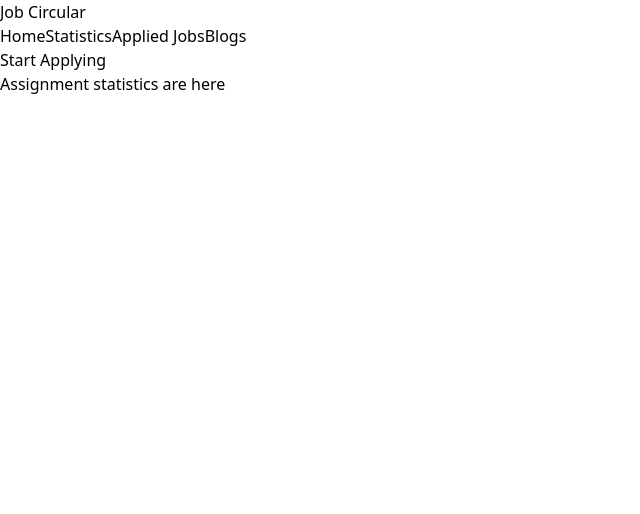
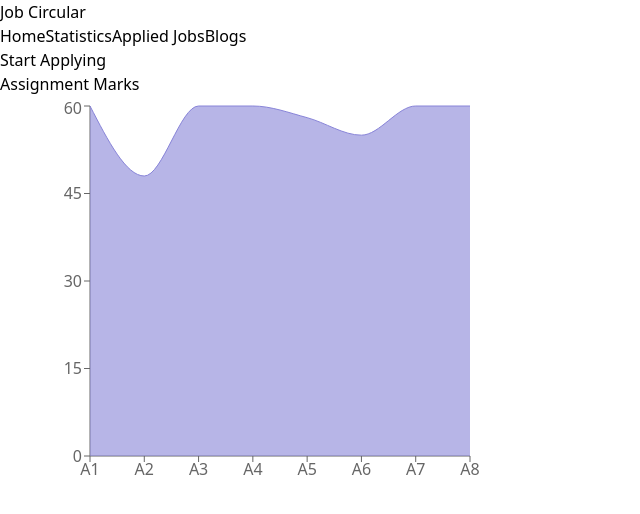
Before and after one commit to Shahinur2010/assignment-9, a React (Vite) app: page /statistics in a window 1280 px wide. Shown: the top 514 px of the page, without its empty margins (0-640 px from the left). Built offline with nearby package versions, Linux system fonts and the light colour scheme.

Commit message:
statistics part complete

```diff
--- a/package.json
+++ b/package.json
@@ -11,7 +11,8 @@
   "dependencies": {
     "react": "^18.2.0",
     "react-dom": "^18.2.0",
-    "react-router-dom": "^6.10.0"
+    "react-router-dom": "^6.10.0",
+    "recharts": "^2.5.0"
   },
   "devDependencies": {
     "@types/react": "^18.0.28",
--- /dev/null
+++ b/public/assignmentMarks.json
@@ -0,0 +1,42 @@
+[
+    {
+        "id": 1,
+        "assignment": "A1",
+        "marks":60
+    },
+    {
+        "id": 2,
+        "assignment": "A2",
+        "marks":48
+    },
+    {
+        "id": 3,
+        "assignment": "A3",
+        "marks":60
+    },
+    {
+        "id": 4,
+        "assignment": "A4",
+        "marks":60
+    },
+    {
+        "id": 5,
+        "assignment": "A5",
+        "marks":58
+    },
+    {
+        "id": 6,
+        "assignment": "A6",
+        "marks":55
+    },
+    {
+        "id": 7,
+        "assignment": "A7",
+        "marks":60
+    },
+    {
+        "id": 8,
+        "assignment": "A8",
+        "marks":60
+    }
+]
--- a/src/components/Blogs.jsx
+++ b/src/components/Blogs.jsx
@@ -3,6 +3,7 @@ import React from 'react';
 const Blogs = () => {
     return (
         <div className='text-xl font-semibold my-6 p-4'>
+            <h1 className='text-center font-bold text-3xl my-6'>Answers of the required questions</h1>
             <div className='my-4'>1. React's Context API is a popular choice for global state. The React Context API is designed for prop drilling· This means that the props can be accessed from any component. It makes it possible to pass data from parent to children nested deep down the component tree directly, instead of passing it down through a chain of props.
             </div>
             <div className='my-4'>2. Hooks are reusable functions. Custom Hooks are functions. Usually, they start with the word “use” (important convention). Custom React hooks are an essential tool that can add special, unique functionality to the React applications. When component logic that needs to be used by multiple components, we can extract that logic to a custom Hook.
--- a/src/components/FeaturedJob.jsx
+++ b/src/components/FeaturedJob.jsx
@@ -1,18 +1,19 @@
 import React from 'react';
+import { Link } from 'react-router-dom';
 
 const FeaturedJob = ({ featuredJob }) => {
-    console.log(featuredJob)
-    const { id, companyLogo, jobTitle, companyName, contactInfo, educationalRequirements, experience, fulltime, jobDescription, jobResponsibility, remote, salary } = featuredJob;
+
+    const { id, companyLogo, jobTitle, companyName, contactInfo, educationalRequirements, experience, fulltime, jobDescription, jobResponsibility, remote, salary,location } = featuredJob;
     return (
-        <div className='p-2'>
-            <img className='w-36 rounded-md' src={companyLogo} alt="" />
+        <div className='p-4'>
+            <img className='w-36 rounded-md mx-auto' src={companyLogo} alt="" />
             <h1>{jobTitle}</h1>
             <p>{companyName}</p>
             <button className='bg-violet-200 rounded-md p-1 me-2'>{fulltime? 'Full-time':'Part-time'}</button>
             <button className='bg-violet-200 rounded-md p-1'>{remote? 'Remote': 'On-site'}</button>
+            <p>{location}</p>
             <p>{salary}</p>
-            <p>{contactInfo.email}</p>
-            <button className='bg-violet-200 rounded-md p-2'>View Details</button>
+            <Link to={`/job/${id}`}><button className='bg-violet-200 rounded-md p-2'>View Details</button></Link>
         </div>
     );
 };
--- a/src/components/FeaturedJobs.jsx
+++ b/src/components/FeaturedJobs.jsx
@@ -1,14 +1,22 @@
-import React from 'react';
-import { useLoaderData } from 'react-router-dom';
+import React, { useState } from 'react';
+import { Link, useLoaderData } from 'react-router-dom';
 import FeaturedJob from './FeaturedJob';
 
-const FeaturedJobs = ({featuredJobs}) => {
+const FeaturedJobs = ({ featuredJobs }) => {
+    const [seeMore, setSeeMore] = useState(false);
+    const handleAllJobs = () => {
+        setSeeMore(!seeMore)
+    }
+    let jobs= featuredJobs;
+    if(!seeMore){
+        jobs = featuredJobs.slice(0,4)
+    }
 
-    console.log(featuredJobs)
     return (
-        <div className='grid grid-cols-1 md:grid-cols-2'>
-            {featuredJobs?.map(featuredJob=> <FeaturedJob key={featuredJob.id} featuredJob={featuredJob}>
+        <div className='grid grid-cols-1 md:grid-cols-2 gap-2 mx-auto'>
+            {jobs.map(featuredJob => <FeaturedJob key={featuredJob.id} featuredJob={featuredJob}>
             </FeaturedJob>)}
+            <button onClick={handleAllJobs} className='bg-violet-200 rounded-md p-2 my-4 mx-auto'>See All Jobs</button>
         </div>
     );
 };
--- a/src/components/Header.jsx
+++ b/src/components/Header.jsx
@@ -3,10 +3,10 @@ import { Link, Outlet } from 'react-router-dom';
 
 const Header = () => {
     return (
-        <div>
+        <div className='text-center'>
             <nav className='mx-auto p-4 bg-purple-400 flex flex-col justify-evenly md:flex-row md:justify-around text-xl font-semibold'>
                 <h1 className='text-4xl font-bold'>Job Circular</h1>
-            <div className='flex flex-col justify-center md:flex-row md:justify-center gap-8'>
+            <div className='flex flex-col justify-center md:flex-row md:justify-center gap-8 text-center'>
             <Link to='/'>Home</Link>
             <Link to='/statistics'>Statistics</Link>
             <Link to='/appliedJobs'>Applied Jobs</Link>
--- /dev/null
+++ b/src/components/Job.jsx
@@ -0,0 +1,46 @@
+import React, { useState } from 'react';
+import { useEffect } from 'react';
+import { useParams } from 'react-router-dom';
+
+
+const Job = () => {
+    const job = useParams();
+    console.log(job)
+    const [singleJob, setSingleJob] = useState([]);
+    useEffect(() => {
+        fetch(`/featuredJobs.json`)
+            .then(res => res.json())
+            .then(data => setSingleJob(data))
+    }, [])
+
+    const selectedJob = singleJob.find(item => item.id == job.id)
+    console.log(selectedJob)
+
+    return (
+        <div>
+            <h1 className='text-center font-bold text-4xl my-2'>Job Details</h1>
+            <div className='flex'>
+                <div className='text-start my-2 p-4'>
+                    <p>Job description: {selectedJob.jobDescription}</p>
+                    <p>Job Responsibility: {selectedJob.jobResponsibility}</p>
+                    <p>Educational Requirements: {selectedJob.educationalRequirements
+                    }</p>
+                    <p>Experience: {selectedJob.experience}</p>
+                </div>
+                <div>
+                    <h1>Job Details</h1>
+                    <p>Salary: {selectedJob.salary}</p>
+                    <p>Job Title: {selectedJob.jobTitle}</p>
+                    <br />
+                    <h1>Contact Information</h1>
+                    <p>Phone: {}</p>
+                    <p>Email: {}</p>
+                    <p>Address: {selectedJob.location}</p>
+                </div>
+                <button>Apply Now</button>
+            </div>
+        </div>
+    );
+};
+
+export default Job;
--- a/src/components/JobCategoryList.jsx
+++ b/src/components/JobCategoryList.jsx
@@ -28,14 +28,14 @@ const  jobs = [
     ];
 
 const JobCategoryList = () => {
-    console.log(jobs)
+
     return (
-        <div>
+        <div className='flex flex-col items-center justify-center md:flex-row my-4 p-6'>
             {
                 jobs?.map(job=>{
 
-                    return <div key={job.id}>
-                        <img className='w-12 h-8' src={job.categoryLogo} alt="" />
+                    return <div key={job.id} className='p-6 gap-4'>
+                        <img className='w-12 h-8 ms-10' src={job.categoryLogo} alt="" />
                         <h1>{job.categoryName}</h1>
                         <p>{job.jobsAvailable}</p>
                     </div>
--- a/src/components/Statistics.jsx
+++ b/src/components/Statistics.jsx
@@ -1,9 +1,36 @@
 import React from 'react';
+import { AreaChart, Area, XAxis, YAxis, CartesianGrid, Tooltip, ResponsiveContainer } from 'recharts';
+import { useLoaderData } from 'react-router-dom';
 
 const Statistics = () => {
+    const marks = useLoaderData();
+    console.log(marks)
     return (
         <div>
-            <h1>Assignment statistics are here</h1>
+            <h1 className='text-center font-bold text-3xl my-3'>Assignment Marks</h1>
+            <AreaChart
+          width={500}
+          height={400}
+          data={marks}
+          margin={{
+            top: 10,
+            right: 30,
+            left: 30,
+            bottom: 10,
+          }}
+        >
+          <XAxis dataKey="assignment" />
+          <YAxis />
+          <Tooltip />
+          <Area type="monotone" dataKey="marks" stroke="#8884d8" fill="#8884d8" />
+        </AreaChart>
+             {/* আপনি নিচের স্টেপ গুলো ফলো করুন
+আপনি useParams() টা explore করুন।
+https://m.facebook.com/groups/phwebdevelopmentbatch7/permalink/1313088012579614/?mibextid=Nif5অয
+১) main.jsx এ যে পেজ এ details দেখাবেন সে পেজটার route dynamic রাখবেন।
+২) যে পেজ এ view details button আছে সেটাতে ক্লিক করার সময় id টা পাঠিয়ে দিবেন
+৩) details পেজ এ useParams থেকে id টা নিবেন এবং useEffect করে ডাটা নিয়ে সেখানে find চালাই দিবেন।
+  */}
         </div>
     );
 };
--- a/src/main.jsx
+++ b/src/main.jsx
@@ -13,6 +13,7 @@ import Blogs from './components/Blogs';
 import Error from './components/Error';
 import AppliedJobs from './components/AppliedJobs';
 import FeaturedJobs from './components/FeaturedJobs';
+import Job from './components/Job';
 
 const router = createBrowserRouter([
   {
@@ -22,11 +23,16 @@ const router = createBrowserRouter([
       {
         path: '/',
         element: <Home></Home>,
-        loader: () => fetch('featuredJobs.json')
+        loader: () => fetch('/featuredJobs.json')
       },
       {
         path: '/statistics',
-        element: <Statistics></Statistics>
+        element: <Statistics></Statistics>,
+        loader: () => fetch('/assignmentMarks.json')
+      },
+      {
+        path: '/job/:id',
+        element: <Job></Job>,
       },
       {
         path: '/appliedJobs',
```
Also changed, not shown: src/components/Home.jsx (+6 -7 lines), 1 other file (tests, documents, lock files or other folders).
